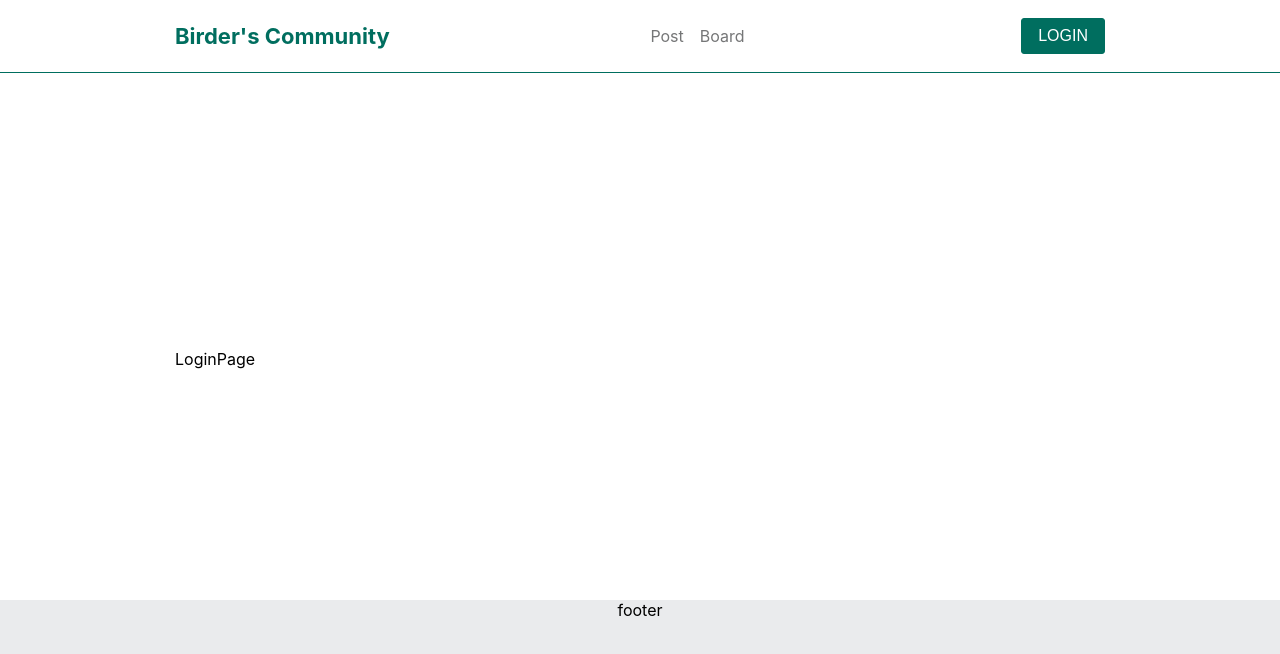
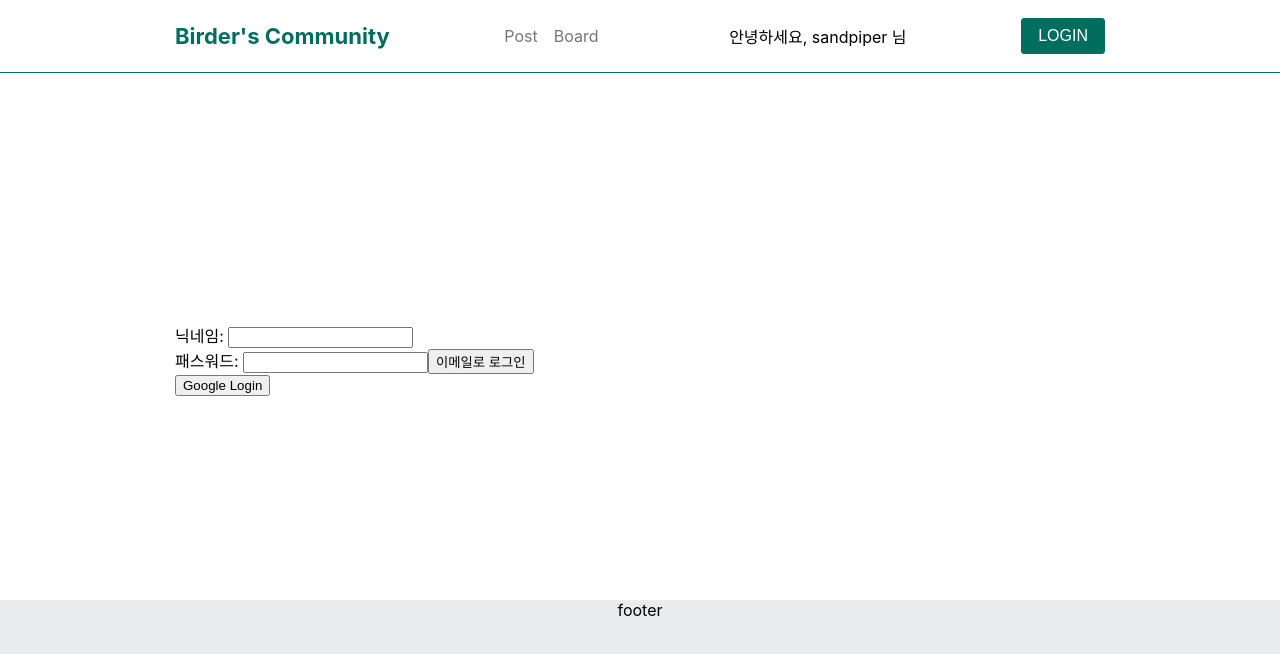
Before and after one commit to Jeong-yeon-Lee/birders-community, a React (Create React App) app in the folder birders-app/: page /login in a window 1280 px wide. Shown: the top 654 px of the page. Built offline with nearby package versions, Linux system fonts and the light colour scheme; no server answers.

Commit message:
firebase 로그인 전역관리 시행착오, 전부 초기화 작동된 부분만 남김

```diff
--- a/birders-app/src/App.js
+++ b/birders-app/src/App.js
@@ -6,12 +6,13 @@ import RegisterPage from "./pages/RegisterPage";
 import BoardPage from "./pages/BoardPage";
 import PostPage from "./pages/PostPage";
 import EditorPage from "./pages/EditorPage";
-
 import Layout from "./components/Layout";
+import UserStore from "./store/UserContext";
 
 function App() {
   return (
     <>
+      <UserStore>
         <Layout>
           <Routes>
             <Route path={"/"} element={<MainPage />}></Route>
@@ -22,6 +23,7 @@ function App() {
             <Route path={"/editor"} element={<EditorPage />}></Route>
           </Routes>
         </Layout>
+      </UserStore>
     </>
   );
 }
--- a/birders-app/src/components/Header.js
+++ b/birders-app/src/components/Header.js
@@ -1,4 +1,5 @@
-import React from "react";
+import React, { useContext } from "react";
+import { UserContext } from "../store/UserContext";
 import styled from "styled-components";
 import { Link } from "react-router-dom";
 import Button from "./Button";
@@ -56,6 +57,10 @@ export default function Header() {
   const login = () => {
     console.log("로그인");
   };
+
+  const value = useContext(UserContext);
+  //console.log(value.name);
+  console.log("h", value.name);
   return (
     <SHeader>
       <Wrapper>
@@ -67,6 +72,9 @@ export default function Header() {
           <StyledNavLink to="/board">Board</StyledNavLink>
         </Column>
         <Column>
+          <div>안녕하세요, {value.name} 님</div>
+        </Column>
+        <Column>
           <Button isPrimary={true} _onClick={login} margin="0">
             <ButtonLink to="/login">LOGIN</ButtonLink>
           </Button>
--- a/birders-app/src/pages/LoginPage.js
+++ b/birders-app/src/pages/LoginPage.js
@@ -1,5 +1,66 @@
-import React from "react";
+import React, { useContext, useState } from "react";
+import { UserContext } from "../store/UserContext";
+import { auth } from "../firebaseConfig";
+import { GoogleAuthProvider, signInWithPopup } from "firebase/auth";
 
 export default function LoginPage() {
-  return <div>LoginPage</div>;
+  const value = useContext(UserContext);
+  console.log(1, value.name);
+  // Google
+  const [userData, setUserData] = useState(null);
+
+  //Email
+  const [userInputs, setUserInputs] = useState({
+    nickname: "",
+    password: "",
+  });
+
+  const handleChange = (e) => {
+    setUserInputs({ ...userInputs, [e.target.name]: e.target.value });
+  };
+
+  const handleSubmit = (e) => {
+    e.preventDefault();
+    const { nickname, password } = userInputs;
+    value.name = nickname;
+    console.log(2, value.name);
+    alert(`${nickname} and ${password}`);
+  };
+
+  function handleGoogleLogin() {
+    const provider = new GoogleAuthProvider(); // provider를 구글로 설정
+    signInWithPopup(auth, provider) // popup을 이용한 signup
+      .then((data) => {
+        setUserData(data.user); // user data 설정
+        console.log(data); // console로 들어온 데이터 표시
+      })
+      .catch((err) => {
+        console.log(err);
+      });
+  }
+  return (
+    <div>
+      <form onSubmit={handleSubmit}>
+        <label>닉네임: </label>
+        <input
+          type="text"
+          name="nickname"
+          onChange={handleChange}
+          value={userInputs.nickname}
+        />
+        <br />
+        <label>패스워드: </label>
+        <input
+          type="text"
+          name="password"
+          onChange={handleChange}
+          value={userInputs.password}
+        />
+        <input type="submit" value="이메일로 로그인" />
+      </form>
+
+      <button onClick={handleGoogleLogin}>Google Login</button>
+      {userData ? userData.displayName : null}
+    </div>
+  );
 }
--- a/birders-app/src/pages/RegisterPage.js
+++ b/birders-app/src/pages/RegisterPage.js
@@ -1,5 +1,42 @@
-import React from "react";
+import React, { useState } from "react";
+import { auth } from "../firebaseConfig";
+import { GoogleAuthProvider, signInWithPopup } from "firebase/auth";
 
 export default function RegisterPage() {
-  return <div>RegisterPage</div>;
+  //Email
+  const [userInputs, setUserInputs] = useState({
+    nickname: "",
+    password: "",
+  });
+  const handleChange = (e) => {
+    setUserInputs({ ...userInputs, [e.target.name]: e.target.value });
+  };
+
+  const handleSubmit = (e) => {
+    e.preventDefault();
+    const { nickname, password } = userInputs;
+    alert(`${nickname} and ${password}`);
+  };
+  return (
+    <div>
+      <form onSubmit={handleSubmit}>
+        <label>닉네임: </label>
+        <input
+          type="text"
+          name="nickname"
+          onChange={handleChange}
+          value={userInputs.nickname}
+        />
+        <br />
+        <label>패스워드: </label>
+        <input
+          type="text"
+          name="password"
+          onChange={handleChange}
+          value={userInputs.password}
+        />
+        <input type="submit" value="이메일로 로그인" />
+      </form>
+    </div>
+  );
 }
--- /dev/null
+++ b/birders-app/src/store/UserContext.js
@@ -0,0 +1,16 @@
+import React, { createContext, useState } from "react";
+
+export const UserContext = createContext();
+
+export default function UserStore(props) {
+  const [nickname, setNickname] = useState("sandy");
+  const user = {
+    name: "sandpiper",
+    email: "ddd",
+    changeNickname: (updated) => setNickname(updated),
+  };
+
+  return (
+    <UserContext.Provider value={user}>{props.children}</UserContext.Provider>
+  );
+}
```
Lines whose indentation alone changed are shown as unchanged.
